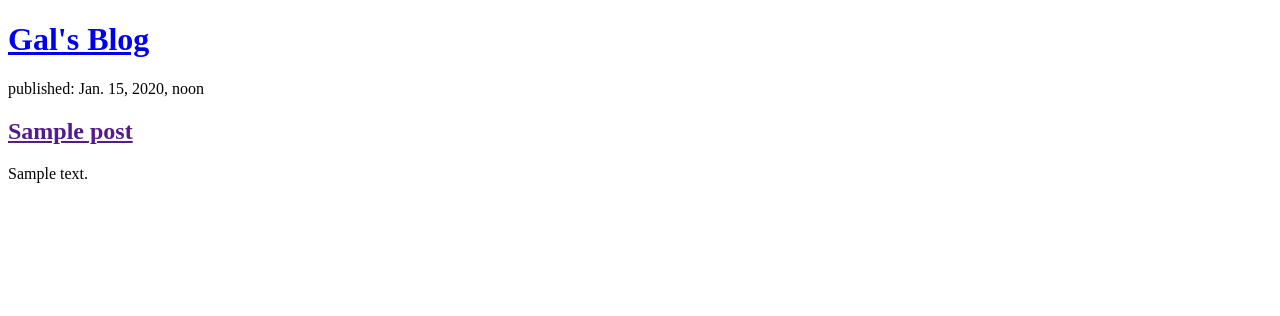
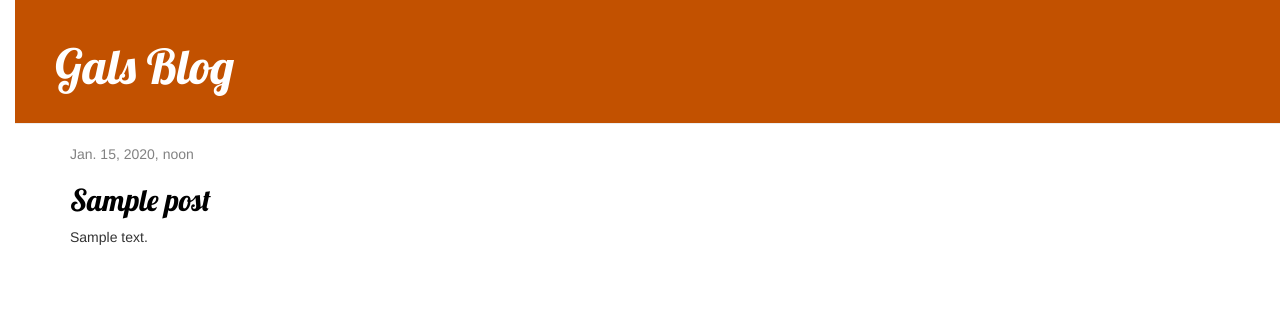
Before and after one commit to galmanzur/my-first-blog, a Django app: page / in a window 1280 px wide. Shown: the top 316 px of the page. Run offline with Django 3.2, Linux system fonts and the light colour scheme; tables that the repository leaves empty hold one stand-in row (values such as "Sample post"); some libraries are stand-ins or nearby versions.

Commit message:
Added view and template for detailed blog post, and CSS for the site

```diff
--- /dev/null
+++ b/blog/static/css/blog.css
@@ -0,0 +1,57 @@
+
+
+h1 a, h2 a {
+    color: #C25100;
+    font-family: 'Lobster';
+}
+
+body {
+    padding-left: 15px;
+}
+
+.page-header {
+    background-color: #C25100;
+    margin-top: 0;
+    padding: 20px 20px 20px 40px;
+}
+
+.page-header h1, .page-header h1 a, .page-header h1 a:visited, .page-header h1 a:active {
+    color: #ffffff;
+    font-size: 36pt;
+    text-decoration: none;
+}
+
+.content {
+    margin-left: 40px;
+}
+
+h1, h2, h3, h4 {
+    font-family: 'Lobster', cursive;
+}
+
+.date {
+    color: #828282;
+}
+
+.save {
+    float: right;
+}
+
+.post-form textarea, .post-form input {
+    width: 100%;
+}
+
+.top-menu, .top-menu:hover, .top-menu:visited {
+    color: #ffffff;
+    float: right;
+    font-size: 26pt;
+    margin-right: 20px;
+}
+
+.post {
+    margin-bottom: 70px;
+}
+
+.post h2 a, .post h2 a:visited {
+    color: #000000;
+}
--- /dev/null
+++ b/blog/templates/blog/base.html
@@ -0,0 +1,24 @@
+<!DOCTYPE html>
+{% load static %}
+<html>
+    <head>
+        <title>Gals blog</title>
+        <link rel="stylesheet" href="//maxcdn.bootstrapcdn.com/bootstrap/3.2.0/css/bootstrap.min.css">
+        <link rel="stylesheet" href="//maxcdn.bootstrapcdn.com/bootstrap/3.2.0/css/bootstrap-theme.min.css">
+        <link href='//fonts.googleapis.com/css?family=Lobster&subset=latin,latin-ext' rel='stylesheet' type='text/css'>
+        <link rel="stylesheet" href="{% static 'css/blog.css' %}">
+    </head>
+    <body>
+        <div class="page-header">
+            <h1><a href="/">Gals Blog</a></h1>
+        </div>
+        <div class="content container">
+            <div class="row">
+                <div class="col-md-8">
+                {% block content %}
+                {% endblock %}
+                </div>
+            </div>
+        </div>
+    </body>
+</html>
--- a/blog/templates/blog/post_list.html
+++ b/blog/templates/blog/post_list.html
@@ -1,20 +1,15 @@
+
 <!DOCTYPE html>
-<html lang="en">
-<head>
-    <meta charset="UTF-8">
-    <title>Gal's Blog</title>
-</head>
-<body>
-    <div>
-        <h1><a href="/">Gal's Blog</a></h1>
-    </div>
+{% extends 'blog/base.html' %}
+
+{% block content %}
     {% for post in posts %}
-        <div>
-            <p>published: {{ post.published_date }}</p>
-            <h2><a href="">{{ post.title }}</a></h2>
+        <div class="post">
+            <div class="date">
+                {{ post.published_date }}
+            </div>
+            <h2><a href="{% url 'post_detail' pk=post.pk %}">{{ post.title }}</a></h2>
             <p>{{ post.text|linebreaksbr }}</p>
         </div>
     {% endfor %}
-
-</body>
-</html>
+{% endblock %}
--- a/blog/urls.py
+++ b/blog/urls.py
@@ -2,6 +2,7 @@ from django.urls import path
 from . import views
 
 urlpatterns = [
-    path('', views.post_list, name='post_list')
+    path('', views.post_list, name='post_list'),
+    path('post/<int:pk>/', views.post_detail, name='post_detail'),
 
 ]
--- a/blog/views.py
+++ b/blog/views.py
@@ -1,10 +1,15 @@
 from django.shortcuts import render
 from django.utils import timezone
 from .models import Post
-
+from django.shortcuts import render, get_object_or_404
 
 
 
 def post_list(request):
     posts = Post.objects.filter(published_date__lte=timezone.now()).order_by('published_date')
     return render(request, 'blog/post_list.html', {'posts': posts})
+
+
+def post_detail(request, pk):
+    post = get_object_or_404(Post, pk=pk)
+    return render(request, 'blog/post_detail.html', {'post': post})
```
Also changed, not shown: blog/templates/blog/post_detail.html (added, +14 -0 lines).
